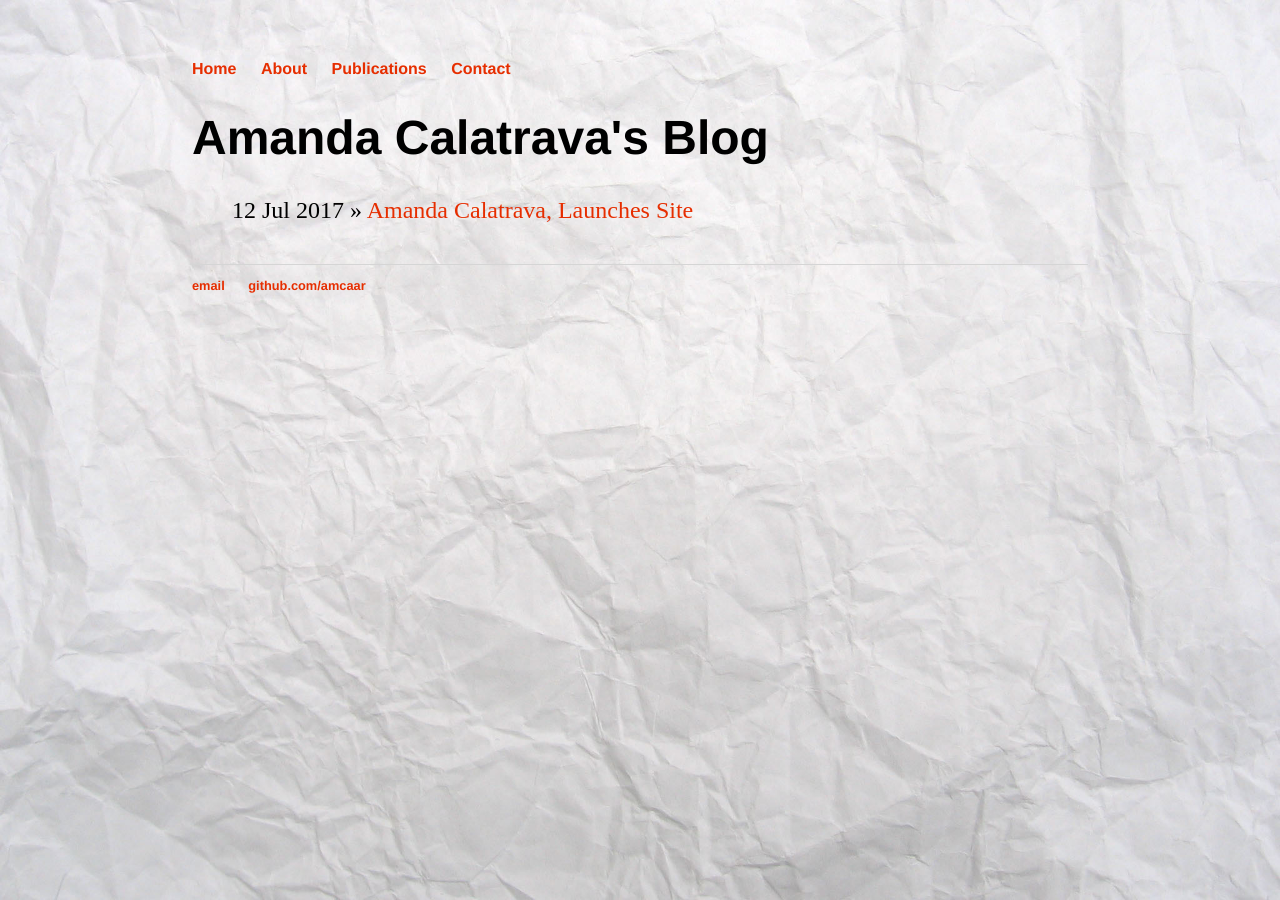
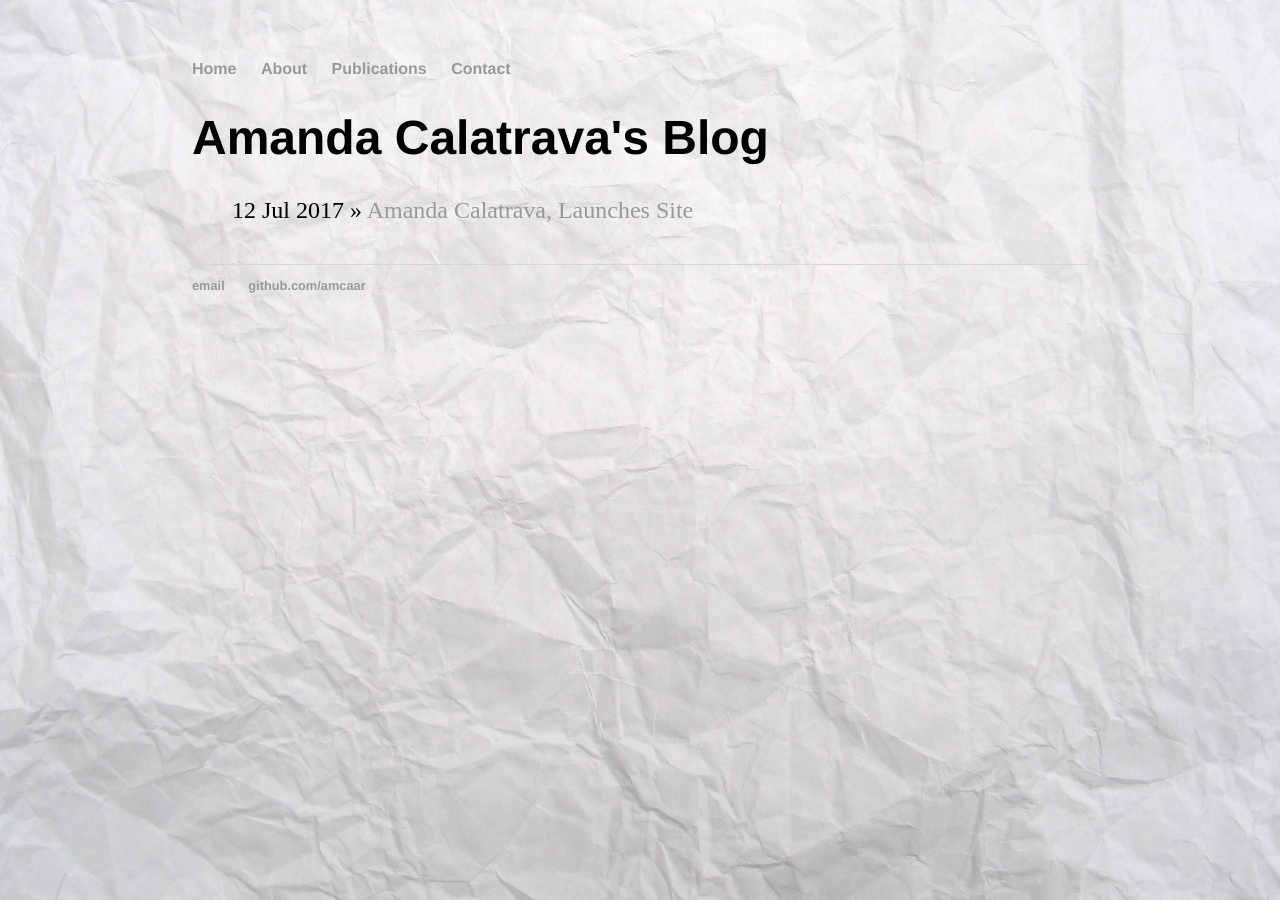
Before and after one commit to amcaar/amcaar.github.io, a Jekyll site: the page built from blog/index.html, in a window 1280 px wide. Built offline with Jekyll 4.4.1, drawn with Linux system fonts in a browser that asks for light colours.

Commit message:
Update pages.css

```diff
--- a/css/pages.css
+++ b/css/pages.css
@@ -38,7 +38,7 @@ nav ul li, footer ul li {
 }
 a {
     text-decoration: none;
-    color: #e62e00;
+    color: #999;
 }
 
 a.link {
```
